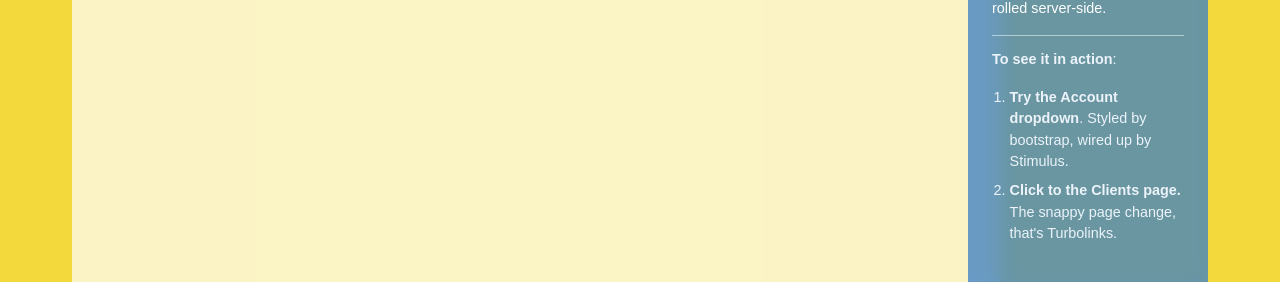
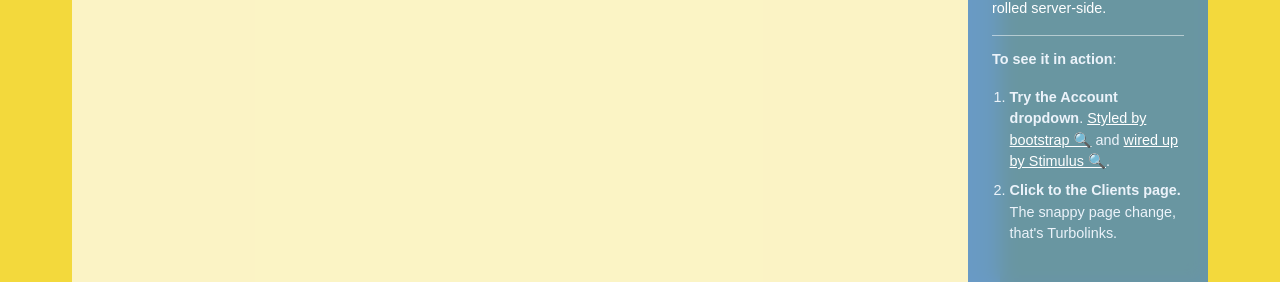
Before and after one commit to pascallaliberte/stimulus-turbolinks-demo, a Jekyll site: the page built from index.html, in a window 1280 px wide. Shown: the part 615-897 px from the top of the page. Built offline with Jekyll 4.4.1, drawn with Linux system fonts in a browser that asks for light colours; some web fonts are replaced.

```diff
--- a/clients/index.html
+++ b/clients/index.html
@@ -27,7 +27,9 @@ section: clients
     <div class="demo-suggestions">
       <p><strong>To see it in action</strong>:</p>
       <ol>
-        <li><strong>Click to show Daniel's proposal</strong>. That link is enabled by Stimulus.</li>
+        <li><strong>Click to show Daniel's proposal</strong>.
+          <a href="{{ site.github.repository_url }}/blob/master/_includes/client.html#L14-L16">That link&nbsp;🔍</a> is
+          <a href="{{ site.github.repository_url }}/blob/master/_assets/controllers/preview-proposals_controller.js">enabled by Stimulus&nbsp;🔍</a>.</li>
         <li><strong>Scroll down to see Jean-Philippe</strong>. His entry was added via ajax after the page load, and the proposal link is also enabled by Stimulus.</li>
       </ol>
     </div>
--- a/index.html
+++ b/index.html
@@ -60,7 +60,9 @@ section: proposals
     <div class="demo-suggestions">
       <p><strong>To see it in action</strong>:</p>
       <ol>
-        <li><strong>Try the Account dropdown</strong>. Styled by bootstrap, wired up by Stimulus.</li>
+        <li><strong>Try the Account dropdown</strong>.
+          <a href="{{ site.github.repository_url }}/blob/master/_includes/header.html#L15-L19">Styled by bootstrap&nbsp;🔍</a> and
+          <a href="{{ site.github.repository_url }}/blob/master/_assets/controllers/dropdown_controller.js">wired up by Stimulus&nbsp;🔍</a>.</li>
         <li><strong>Click to the Clients page.</strong> The snappy page change, that's Turbolinks.</li>
       </ol>
     </div>
```
